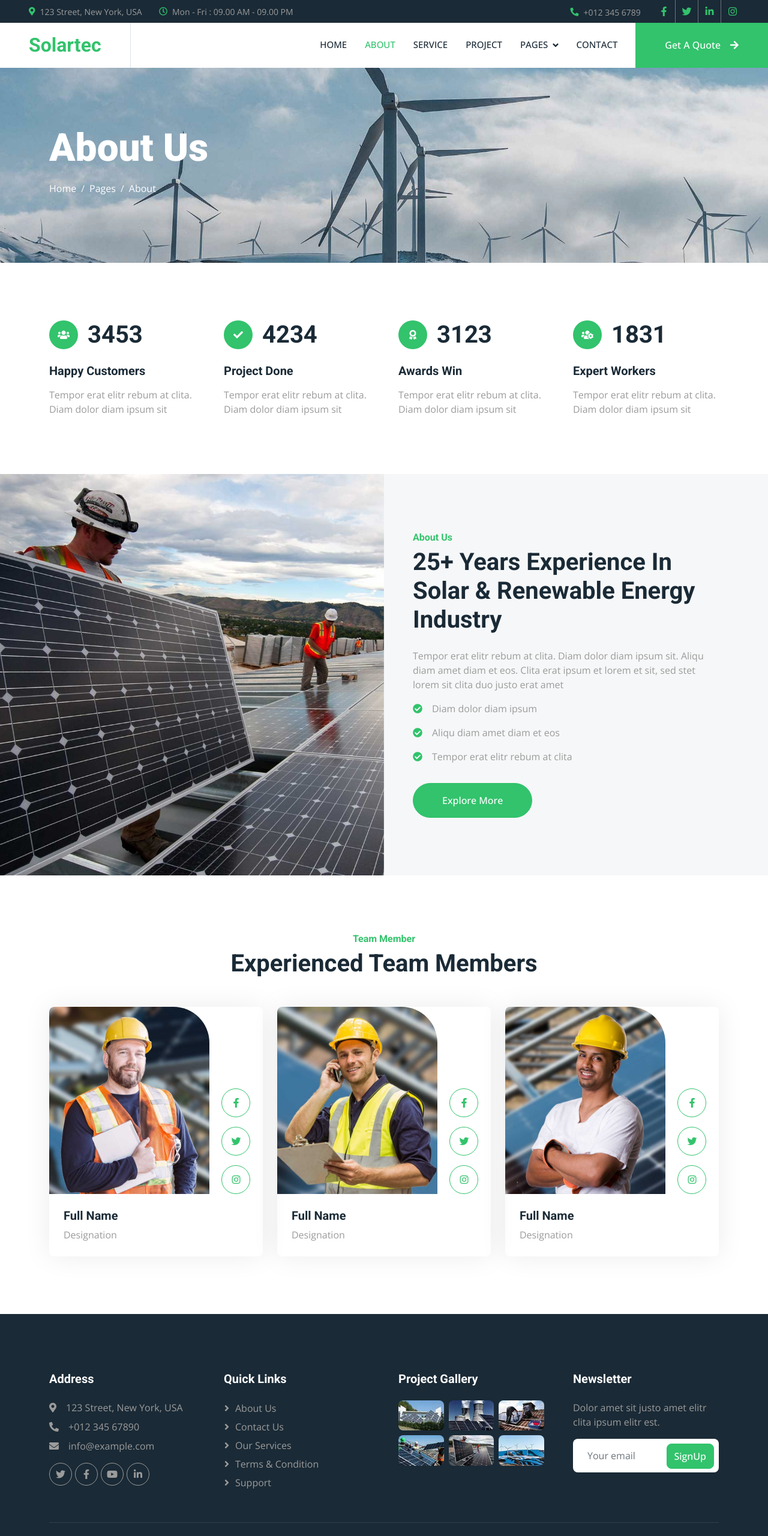
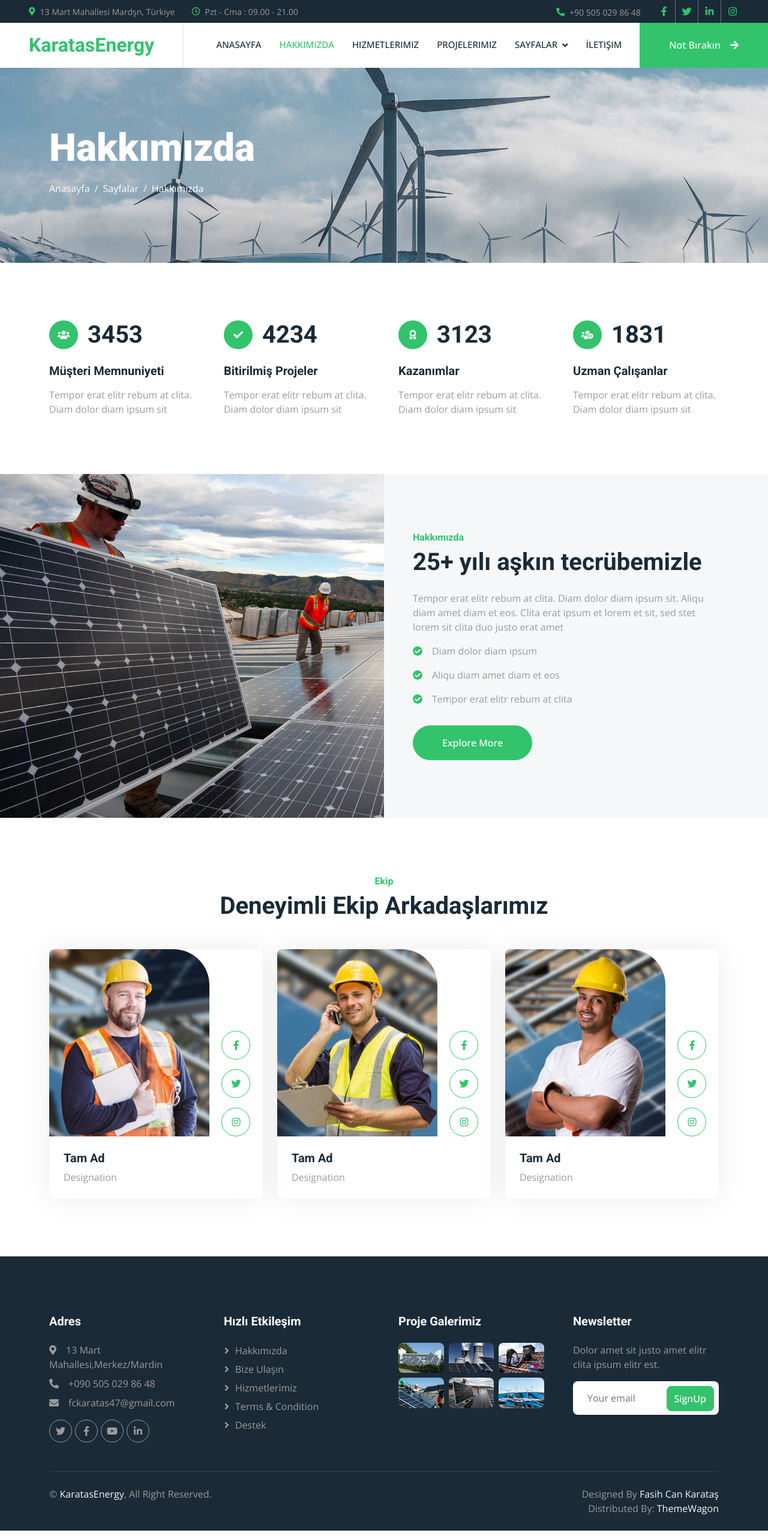
Before and after one commit to fasihcankaratas/over, a plain HTML site: page about.html in a window 1280 px wide. Shown: the top 2560 px of the page at 60% size. Drawn offline with nearby package versions, Linux system fonts and the light colour scheme.

Commit message:
about.html

```diff
--- a/about.html
+++ b/about.html
@@ -14,7 +14,9 @@
     <!-- Google Web Fonts -->
     <link rel="preconnect" href="https://fonts.googleapis.com">
     <link rel="preconnect" href="https://fonts.gstatic.com" crossorigin>
-    <link href="https://fonts.googleapis.com/css2?family=Open+Sans:wght@400;500&family=Roboto:wght@500;700;900&display=swap" rel="stylesheet">
+    <link
+        href="https://fonts.googleapis.com/css2?family=Open+Sans:wght@400;500&family=Roboto:wght@500;700;900&display=swap"
+        rel="stylesheet">
 
     <!-- Icon Font Stylesheet -->
     <link href="https://cdnjs.cloudflare.com/ajax/libs/font-awesome/5.10.0/css/all.min.css" rel="stylesheet">
@@ -34,9 +36,10 @@
 
 <body>
     <!-- Spinner Start -->
-    <div id="spinner" class="show bg-white position-fixed translate-middle w-100 vh-100 top-50 start-50 d-flex align-items-center justify-content-center">
+    <div id="spinner"
+        class="show bg-white position-fixed translate-middle w-100 vh-100 top-50 start-50 d-flex align-items-center justify-content-center">
         <div class="spinner-border text-primary" style="width: 3rem; height: 3rem;" role="status">
-            <span class="sr-only">Loading...</span>
+            <span class="sr-only">Yükleniyor...</span>
         </div>
     </div>
     <!-- Spinner End -->
@@ -48,22 +51,25 @@
             <div class="col-lg-7 px-5 text-start">
                 <div class="h-100 d-inline-flex align-items-center me-4">
                     <small class="fa fa-map-marker-alt text-primary me-2"></small>
-                    <small>123 Street, New York, USA</small>
+                    <small>13 Mart Mahallesi Mardşn, Türkiye</small>
                 </div>
                 <div class="h-100 d-inline-flex align-items-center">
                     <small class="far fa-clock text-primary me-2"></small>
-                    <small>Mon - Fri : 09.00 AM - 09.00 PM</small>
+                    <small>Pzt - Cma : 09.00 - 21.00 </small>
                 </div>
             </div>
             <div class="col-lg-5 px-5 text-end">
                 <div class="h-100 d-inline-flex align-items-center me-4">
                     <small class="fa fa-phone-alt text-primary me-2"></small>
-                    <small>+012 345 6789</small>
+                    <small>+90 505 029 86 48</small>
                 </div>
                 <div class="h-100 d-inline-flex align-items-center mx-n2">
-                    <a class="btn btn-square btn-link rounded-0 border-0 border-end border-secondary" href=""><i class="fab fa-facebook-f"></i></a>
-                    <a class="btn btn-square btn-link rounded-0 border-0 border-end border-secondary" href=""><i class="fab fa-twitter"></i></a>
-                    <a class="btn btn-square btn-link rounded-0 border-0 border-end border-secondary" href=""><i class="fab fa-linkedin-in"></i></a>
+                    <a class="btn btn-square btn-link rounded-0 border-0 border-end border-secondary" href=""><i
+                            class="fab fa-facebook-f"></i></a>
+                    <a class="btn btn-square btn-link rounded-0 border-0 border-end border-secondary" href=""><i
+                            class="fab fa-twitter"></i></a>
+                    <a class="btn btn-square btn-link rounded-0 border-0 border-end border-secondary" href=""><i
+                            class="fab fa-linkedin-in"></i></a>
                     <a class="btn btn-square btn-link rounded-0" href=""><i class="fab fa-instagram"></i></a>
                 </div>
             </div>
@@ -75,30 +81,31 @@
     <!-- Navbar Start -->
     <nav class="navbar navbar-expand-lg bg-white navbar-light sticky-top p-0">
         <a href="index.html" class="navbar-brand d-flex align-items-center border-end px-4 px-lg-5">
-            <h2 class="m-0 text-primary">Solartec</h2>
+            <h2 class="m-0 text-primary">KaratasEnergy</h2>
         </a>
         <button type="button" class="navbar-toggler me-4" data-bs-toggle="collapse" data-bs-target="#navbarCollapse">
             <span class="navbar-toggler-icon"></span>
         </button>
         <div class="collapse navbar-collapse" id="navbarCollapse">
             <div class="navbar-nav ms-auto p-4 p-lg-0">
-                <a href="index.html" class="nav-item nav-link">Home</a>
-                <a href="about.html" class="nav-item nav-link active">About</a>
-                <a href="service.html" class="nav-item nav-link">Service</a>
-                <a href="project.html" class="nav-item nav-link">Project</a>
+                <a href="index.html" class="nav-item nav-link">Anasayfa</a>
+                <a href="about.html" class="nav-item nav-link active">Hakkımızda</a>
+                <a href="service.html" class="nav-item nav-link">Hizmetlerimiz</a>
+                <a href="project.html" class="nav-item nav-link">Projelerimiz</a>
                 <div class="nav-item dropdown">
-                    <a href="#" class="nav-link dropdown-toggle" data-bs-toggle="dropdown">Pages</a>
+                    <a href="#" class="nav-link dropdown-toggle" data-bs-toggle="dropdown">Sayfalar</a>
                     <div class="dropdown-menu bg-light m-0">
                         <a href="feature.html" class="dropdown-item">Feature</a>
                         <a href="quote.html" class="dropdown-item">Free Quote</a>
-                        <a href="team.html" class="dropdown-item">Our Team</a>
+                        <a href="team.html" class="dropdown-item">Ekibimiz</a>
                         <a href="testimonial.html" class="dropdown-item">Testimonial</a>
                         <a href="404.html" class="dropdown-item">404 Page</a>
                     </div>
                 </div>
-                <a href="contact.html" class="nav-item nav-link">Contact</a>
+                <a href="contact.html" class="nav-item nav-link">İletişim</a>
             </div>
-            <a href="" class="btn btn-primary rounded-0 py-4 px-lg-5 d-none d-lg-block">Get A Quote<i class="fa fa-arrow-right ms-3"></i></a>
+            <a href="" class="btn btn-primary rounded-0 py-4 px-lg-5 d-none d-lg-block">Not Bırakın<i
+                    class="fa fa-arrow-right ms-3"></i></a>
         </div>
     </nav>
     <!-- Navbar End -->
@@ -107,12 +114,12 @@
     <!-- Page Header Start -->
     <div class="container-fluid page-header py-5 mb-5">
         <div class="container py-5">
-            <h1 class="display-3 text-white mb-3 animated slideInDown">About Us</h1>
+            <h1 class="display-3 text-white mb-3 animated slideInDown">Hakkımızda</h1>
             <nav aria-label="breadcrumb animated slideInDown">
                 <ol class="breadcrumb">
-                    <li class="breadcrumb-item"><a class="text-white" href="#">Home</a></li>
-                    <li class="breadcrumb-item"><a class="text-white" href="#">Pages</a></li>
-                    <li class="breadcrumb-item text-white active" aria-current="page">About</li>
+                    <li class="breadcrumb-item"><a class="text-white" href="#">Anasayfa</a></li>
+                    <li class="breadcrumb-item"><a class="text-white" href="#">Sayfalar</a></li>
+                    <li class="breadcrumb-item text-white active" aria-current="page">Hakkımızda</li>
                 </ol>
             </nav>
         </div>
@@ -131,7 +138,7 @@
                         </div>
                         <h1 class="mb-0" data-toggle="counter-up">3453</h1>
                     </div>
-                    <h5 class="mb-3">Happy Customers</h5>
+                    <h5 class="mb-3">Müşteri Memnuniyeti</h5>
                     <span>Tempor erat elitr rebum at clita. Diam dolor diam ipsum sit</span>
                 </div>
                 <div class="col-md-6 col-lg-3 wow fadeIn" data-wow-delay="0.3s">
@@ -141,7 +148,7 @@
                         </div>
                         <h1 class="mb-0" data-toggle="counter-up">4234</h1>
                     </div>
-                    <h5 class="mb-3">Project Done</h5>
+                    <h5 class="mb-3">Bitirilmiş Projeler</h5>
                     <span>Tempor erat elitr rebum at clita. Diam dolor diam ipsum sit</span>
                 </div>
                 <div class="col-md-6 col-lg-3 wow fadeIn" data-wow-delay="0.5s">
@@ -151,7 +158,7 @@
                         </div>
                         <h1 class="mb-0" data-toggle="counter-up">3123</h1>
                     </div>
-                    <h5 class="mb-3">Awards Win</h5>
+                    <h5 class="mb-3">Kazanımlar</h5>
                     <span>Tempor erat elitr rebum at clita. Diam dolor diam ipsum sit</span>
                 </div>
                 <div class="col-md-6 col-lg-3 wow fadeIn" data-wow-delay="0.7s">
@@ -161,7 +168,7 @@
                         </div>
                         <h1 class="mb-0" data-toggle="counter-up">1831</h1>
                     </div>
-                    <h5 class="mb-3">Expert Workers</h5>
+                    <h5 class="mb-3">Uzman Çalışanlar</h5>
                     <span>Tempor erat elitr rebum at clita. Diam dolor diam ipsum sit</span>
                 </div>
             </div>
@@ -176,14 +183,16 @@
             <div class="row g-0 mx-lg-0">
                 <div class="col-lg-6 ps-lg-0 wow fadeIn" data-wow-delay="0.1s" style="min-height: 400px;">
                     <div class="position-relative h-100">
-                        <img class="position-absolute img-fluid w-100 h-100" src="img/about.jpg" style="object-fit: cover;" alt="">
+                        <img class="position-absolute img-fluid w-100 h-100" src="img/about.jpg"
+                            style="object-fit: cover;" alt="">
                     </div>
                 </div>
                 <div class="col-lg-6 about-text py-5 wow fadeIn" data-wow-delay="0.5s">
                     <div class="p-lg-5 pe-lg-0">
-                        <h6 class="text-primary">About Us</h6>
-                        <h1 class="mb-4">25+ Years Experience In Solar & Renewable Energy Industry</h1>
-                        <p>Tempor erat elitr rebum at clita. Diam dolor diam ipsum sit. Aliqu diam amet diam et eos. Clita erat ipsum et lorem et sit, sed stet lorem sit clita duo justo erat amet</p>
+                        <h6 class="text-primary">Hakkımızda</h6>
+                        <h1 class="mb-4">25+ yılı aşkın tecrübemizle</h1>
+                        <p>Tempor erat elitr rebum at clita. Diam dolor diam ipsum sit. Aliqu diam amet diam et eos.
+                            Clita erat ipsum et lorem et sit, sed stet lorem sit clita duo justo erat amet</p>
                         <p><i class="fa fa-check-circle text-primary me-3"></i>Diam dolor diam ipsum</p>
                         <p><i class="fa fa-check-circle text-primary me-3"></i>Aliqu diam amet diam et eos</p>
                         <p><i class="fa fa-check-circle text-primary me-3"></i>Tempor erat elitr rebum at clita</p>
@@ -200,8 +209,8 @@
     <div class="container-xxl py-5">
         <div class="container">
             <div class="text-center mx-auto mb-5 wow fadeInUp" data-wow-delay="0.1s" style="max-width: 600px;">
-                <h6 class="text-primary">Team Member</h6>
-                <h1 class="mb-4">Experienced Team Members</h1>
+                <h6 class="text-primary">Ekip</h6>
+                <h1 class="mb-4">Deneyimli Ekip Arkadaşlarımız</h1>
             </div>
             <div class="row g-4">
                 <div class="col-lg-4 col-md-6 wow fadeInUp" data-wow-delay="0.1s">
@@ -209,13 +218,16 @@
                         <div class="d-flex">
                             <img class="img-fluid w-75" src="img/team-1.jpg" alt="">
                             <div class="team-social w-25">
-                                <a class="btn btn-lg-square btn-outline-primary rounded-circle mt-3" href=""><i class="fab fa-facebook-f"></i></a>
-                                <a class="btn btn-lg-square btn-outline-primary rounded-circle mt-3" href=""><i class="fab fa-twitter"></i></a>
-                                <a class="btn btn-lg-square btn-outline-primary rounded-circle mt-3" href=""><i class="fab fa-instagram"></i></a>
+                                <a class="btn btn-lg-square btn-outline-primary rounded-circle mt-3" href=""><i
+                                        class="fab fa-facebook-f"></i></a>
+                                <a class="btn btn-lg-square btn-outline-primary rounded-circle mt-3" href=""><i
+                                        class="fab fa-twitter"></i></a>
+                                <a class="btn btn-lg-square btn-outline-primary rounded-circle mt-3" href=""><i
+                                        class="fab fa-instagram"></i></a>
                             </div>
                         </div>
                         <div class="p-4">
-                            <h5>Full Name</h5>
+                            <h5>Tam Ad</h5>
                             <span>Designation</span>
                         </div>
                     </div>
@@ -225,13 +237,16 @@
                         <div class="d-flex">
                             <img class="img-fluid w-75" src="img/team-2.jpg" alt="">
                             <div class="team-social w-25">
-                                <a class="btn btn-lg-square btn-outline-primary rounded-circle mt-3" href=""><i class="fab fa-facebook-f"></i></a>
-                                <a class="btn btn-lg-square btn-outline-primary rounded-circle mt-3" href=""><i class="fab fa-twitter"></i></a>
-                                <a class="btn btn-lg-square btn-outline-primary rounded-circle mt-3" href=""><i class="fab fa-instagram"></i></a>
+                                <a class="btn btn-lg-square btn-outline-primary rounded-circle mt-3" href=""><i
+                                        class="fab fa-facebook-f"></i></a>
+                                <a class="btn btn-lg-square btn-outline-primary rounded-circle mt-3" href=""><i
+                                        class="fab fa-twitter"></i></a>
+                                <a class="btn btn-lg-square btn-outline-primary rounded-circle mt-3" href=""><i
+                                        class="fab fa-instagram"></i></a>
                             </div>
                         </div>
                         <div class="p-4">
-                            <h5>Full Name</h5>
+                            <h5>Tam Ad</h5>
                             <span>Designation</span>
                         </div>
                     </div>
@@ -241,13 +256,16 @@
                         <div class="d-flex">
                             <img class="img-fluid w-75" src="img/team-3.jpg" alt="">
                             <div class="team-social w-25">
-                                <a class="btn btn-lg-square btn-outline-primary rounded-circle mt-3" href=""><i class="fab fa-facebook-f"></i></a>
-                                <a class="btn btn-lg-square btn-outline-primary rounded-circle mt-3" href=""><i class="fab fa-twitter"></i></a>
-                                <a class="btn btn-lg-square btn-outline-primary rounded-circle mt-3" href=""><i class="fab fa-instagram"></i></a>
+                                <a class="btn btn-lg-square btn-outline-primary rounded-circle mt-3" href=""><i
+                                        class="fab fa-facebook-f"></i></a>
+                                <a class="btn btn-lg-square btn-outline-primary rounded-circle mt-3" href=""><i
+                                        class="fab fa-twitter"></i></a>
+                                <a class="btn btn-lg-square btn-outline-primary rounded-circle mt-3" href=""><i
+                                        class="fab fa-instagram"></i></a>
                             </div>
                         </div>
                         <div class="p-4">
-                            <h5>Full Name</h5>
+                            <h5>Tam Ad</h5>
                             <span>Designation</span>
                         </div>
                     </div>
@@ -263,27 +281,31 @@
         <div class="container py-5">
             <div class="row g-5">
                 <div class="col-lg-3 col-md-6">
-                    <h5 class="text-white mb-4">Address</h5>
-                    <p class="mb-2"><i class="fa fa-map-marker-alt me-3"></i>123 Street, New York, USA</p>
-                    <p class="mb-2"><i class="fa fa-phone-alt me-3"></i>+012 345 67890</p>
-                    <p class="mb-2"><i class="fa fa-envelope me-3"></i>info@example.com</p>
+                    <h5 class="text-white mb-4">Adres</h5>
+                    <p class="mb-2"><i class="fa fa-map-marker-alt me-3"></i>13 Mart Mahallesi,Merkez/Mardin</p>
+                    <p class="mb-2"><i class="fa fa-phone-alt me-3"></i>+090 505 029 86 48</p>
+                    <p class="mb-2"><i class="fa fa-envelope me-3"></i>fckaratas47@gmail.com</p>
                     <div class="d-flex pt-2">
-                        <a class="btn btn-square btn-outline-light btn-social" href=""><i class="fab fa-twitter"></i></a>
-                        <a class="btn btn-square btn-outline-light btn-social" href=""><i class="fab fa-facebook-f"></i></a>
-                        <a class="btn btn-square btn-outline-light btn-social" href=""><i class="fab fa-youtube"></i></a>
-                        <a class="btn btn-square btn-outline-light btn-social" href=""><i class="fab fa-linkedin-in"></i></a>
+                        <a class="btn btn-square btn-outline-light btn-social" href=""><i
+                                class="fab fa-twitter"></i></a>
+                        <a class="btn btn-square btn-outline-light btn-social" href=""><i
+                                class="fab fa-facebook-f"></i></a>
+                        <a class="btn btn-square btn-outline-light btn-social" href=""><i
+                                class="fab fa-youtube"></i></a>
+                        <a class="btn btn-square btn-outline-light btn-social" href=""><i
+                                class="fab fa-linkedin-in"></i></a>
                     </div>
                 </div>
                 <div class="col-lg-3 col-md-6">
-                    <h5 class="text-white mb-4">Quick Links</h5>
-                    <a class="btn btn-link" href="">About Us</a>
-                    <a class="btn btn-link" href="">Contact Us</a>
-                    <a class="btn btn-link" href="">Our Services</a>
+                    <h5 class="text-white mb-4">Hızlı Etkileşim</h5>
+                    <a class="btn btn-link" href="">Hakkımızda</a>
+                    <a class="btn btn-link" href="">Bize Ulaşın</a>
+                    <a class="btn btn-link" href="">Hizmetlerimiz</a>
                     <a class="btn btn-link" href="">Terms & Condition</a>
-                    <a class="btn btn-link" href="">Support</a>
+                    <a class="btn btn-link" href="">Destek</a>
                 </div>
                 <div class="col-lg-3 col-md-6">
-                    <h5 class="text-white mb-4">Project Gallery</h5>
+                    <h5 class="text-white mb-4">Proje Galerimiz</h5>
                     <div class="row g-2">
                         <div class="col-4">
                             <img class="img-fluid rounded" src="img/gallery-1.jpg" alt="">
@@ -310,7 +332,8 @@
                     <p>Dolor amet sit justo amet elitr clita ipsum elitr est.</p>
                     <div class="position-relative mx-auto" style="max-width: 400px;">
                         <input class="form-control border-0 w-100 py-3 ps-4 pe-5" type="text" placeholder="Your email">
-                        <button type="button" class="btn btn-primary py-2 position-absolute top-0 end-0 mt-2 me-2">SignUp</button>
+                        <button type="button"
+                            class="btn btn-primary py-2 position-absolute top-0 end-0 mt-2 me-2">SignUp</button>
                     </div>
                 </div>
             </div>
@@ -319,11 +342,11 @@
             <div class="copyright">
                 <div class="row">
                     <div class="col-md-6 text-center text-md-start mb-3 mb-md-0">
-                        &copy; <a href="#">Your Site Name</a>, All Right Reserved.
+                        &copy; <a href="#">KaratasEnergy</a>, All Right Reserved.
                     </div>
                     <div class="col-md-6 text-center text-md-end">
                         <!--/*** This template is free as long as you keep the footer author’s credit link/attribution link/backlink. If you'd like to use the template without the footer author’s credit link/attribution link/backlink, you can purchase the Credit Removal License from "https://htmlcodex.com/credit-removal". Thank you for your support. ***/-->
-                        Designed By <a href="https://htmlcodex.com">HTML Codex</a>
+                        Designed By <a href="https://htmlcodex.com">Fasih Can Karataş</a>
                         <br>Distributed By: <a href="https://themewagon.com" target="_blank">ThemeWagon</a>
                     </div>
                 </div>
@@ -334,7 +357,8 @@
 
 
     <!-- Back to Top -->
-    <a href="#" class="btn btn-lg btn-primary btn-lg-square rounded-circle back-to-top"><i class="bi bi-arrow-up"></i></a>
+    <a href="#" class="btn btn-lg btn-primary btn-lg-square rounded-circle back-to-top"><i
+            class="bi bi-arrow-up"></i></a>
 
 
     <!-- JavaScript Libraries -->
```
